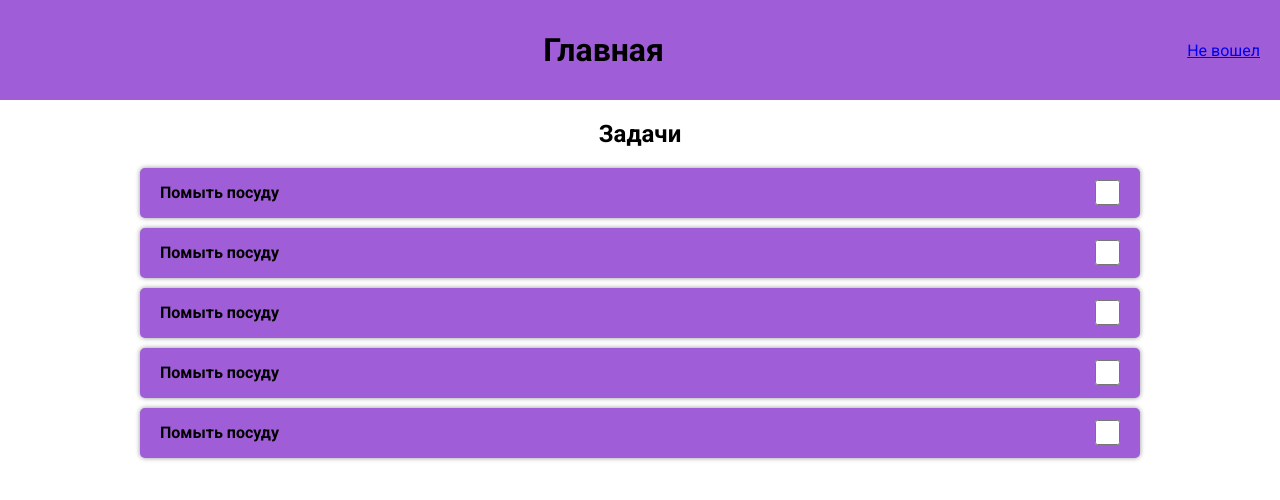
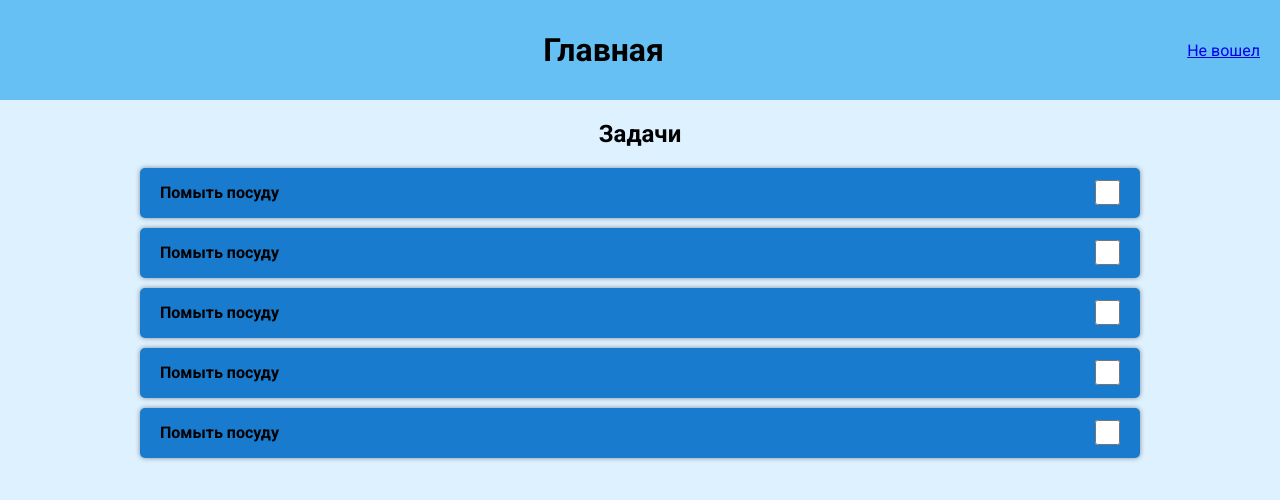
Before and after one commit to Naka4442/wonderful-planner, a Flask app: page / in a window 1280 px wide. Shown: the top 500 px of the page. Run offline with Flask 3, Linux system fonts and the light colour scheme.

Commit message:
сделал палитру цветов на главной

```diff
--- a/static/css/index.css
+++ b/static/css/index.css
@@ -4,11 +4,12 @@
 }
 body{
     margin: 0;
+    background:#def1ff;
 }
 header{
     width: calc(100% - 40px);
     height: 100px;
-    background-color: #9f5dd8;
+    background-color: #66c0f4;
     display: flex;
     justify-content: space-between;
     align-items: center;
@@ -29,7 +30,7 @@ main{
 .task{
     width: 100%;
     height: 50px;
-    background-color: #9f5dd8;
+    background-color: #187bcd;
     border-radius: 5px;
     box-shadow: 0 0 5px rgba(0, 0, 0, 0.426);
     padding: 0 20px;
```
